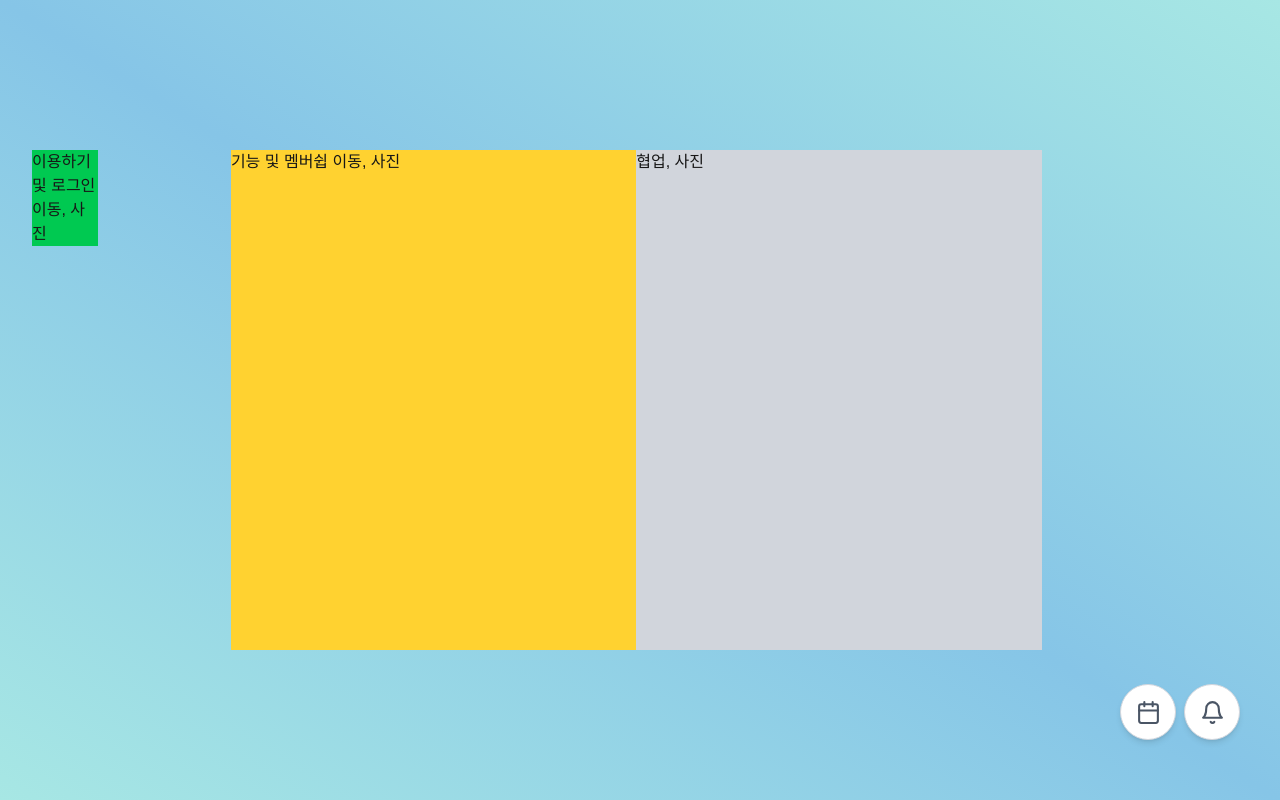
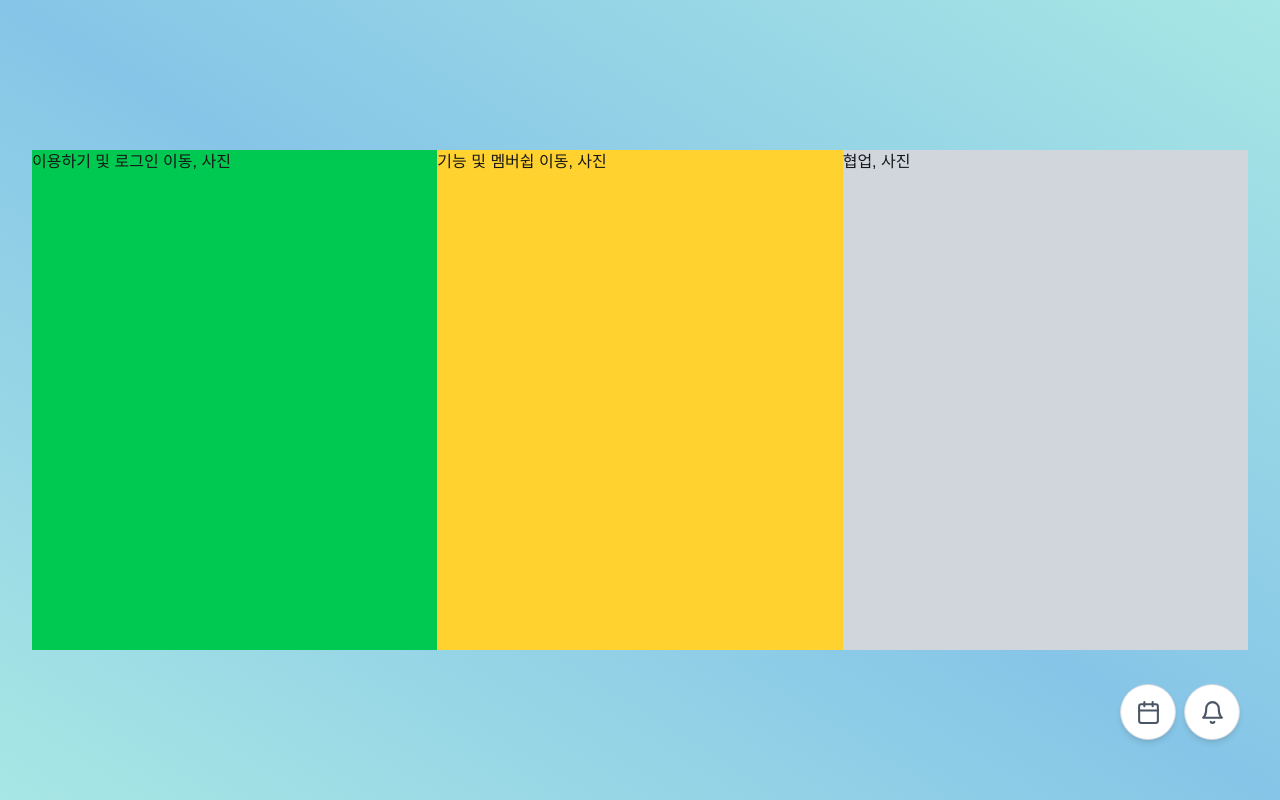
Before and after one commit to YouKnowThat-Park/Hi-Todays-Me, a Next.js app in the folder web/: page / in a window 1280 px wide. Shown: the top 800 px of the page. Built offline with nearby package versions, Linux system fonts and the light colour scheme.

Commit message:
chore: HeroSection에 Link 연결

```diff
--- a/web/src/app/home/_components/HeroSection.tsx
+++ b/web/src/app/home/_components/HeroSection.tsx
@@ -5,10 +5,11 @@ export default function HeroSection() {
   return (
     <div className="min-h-screen flex justify-center items-center">
       <div className="w-full h-[500px] flex flex-wrap gap-y-5 lg:gap-y-0">
-        <Link href={"/todo"}>
-          <div className="w-full lg:w-1/3 bg-green-500 hover:scale-102 transform transition-transform duration-300">
-            이용하기 및 로그인 이동, 사진
-          </div>
+        <Link
+          href={"/todo"}
+          className="w-full lg:w-1/3 bg-green-500 hover:scale-102 transform transition-transform duration-300"
+        >
+          <div>이용하기 및 로그인 이동, 사진</div>
         </Link>
         <Link
           href={"/plan/premium"}
```
